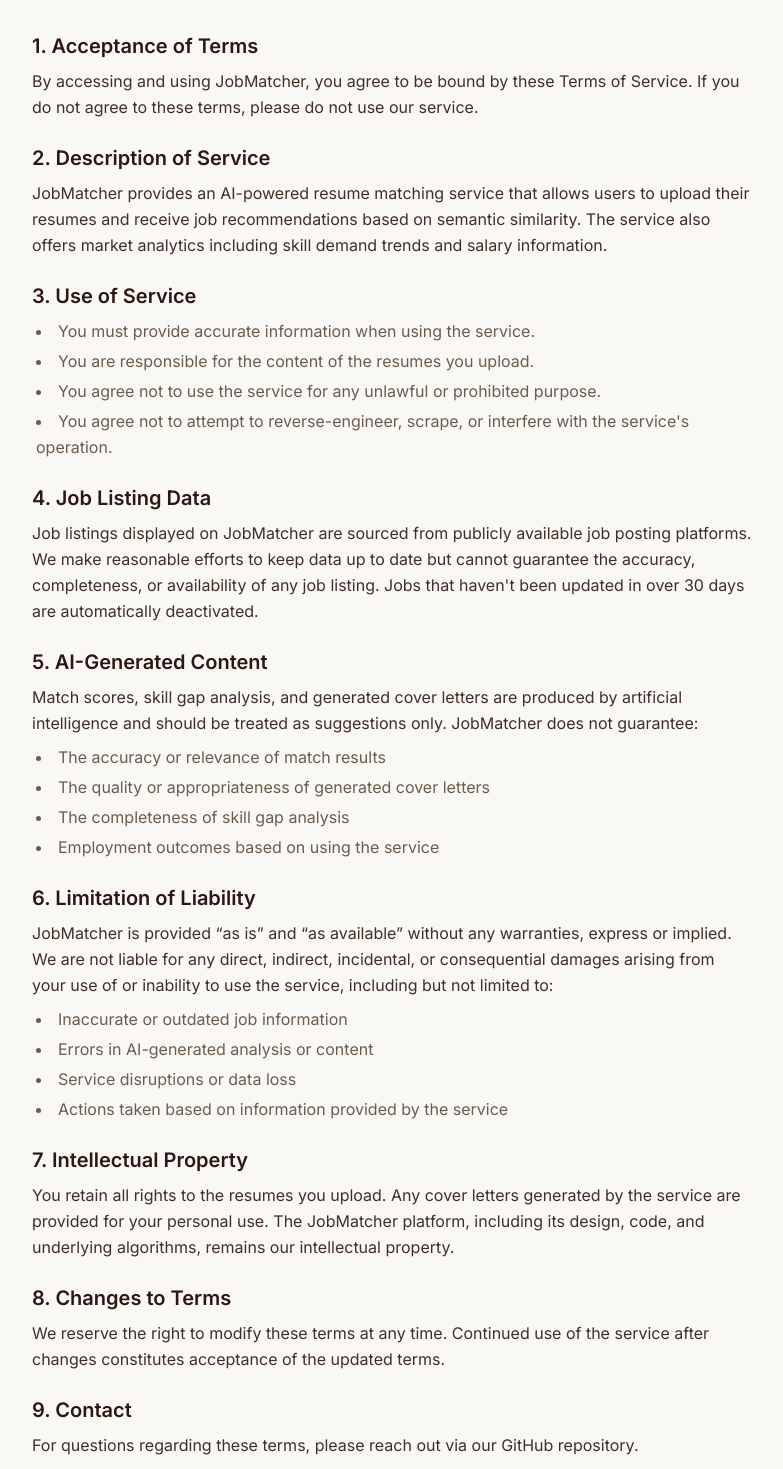
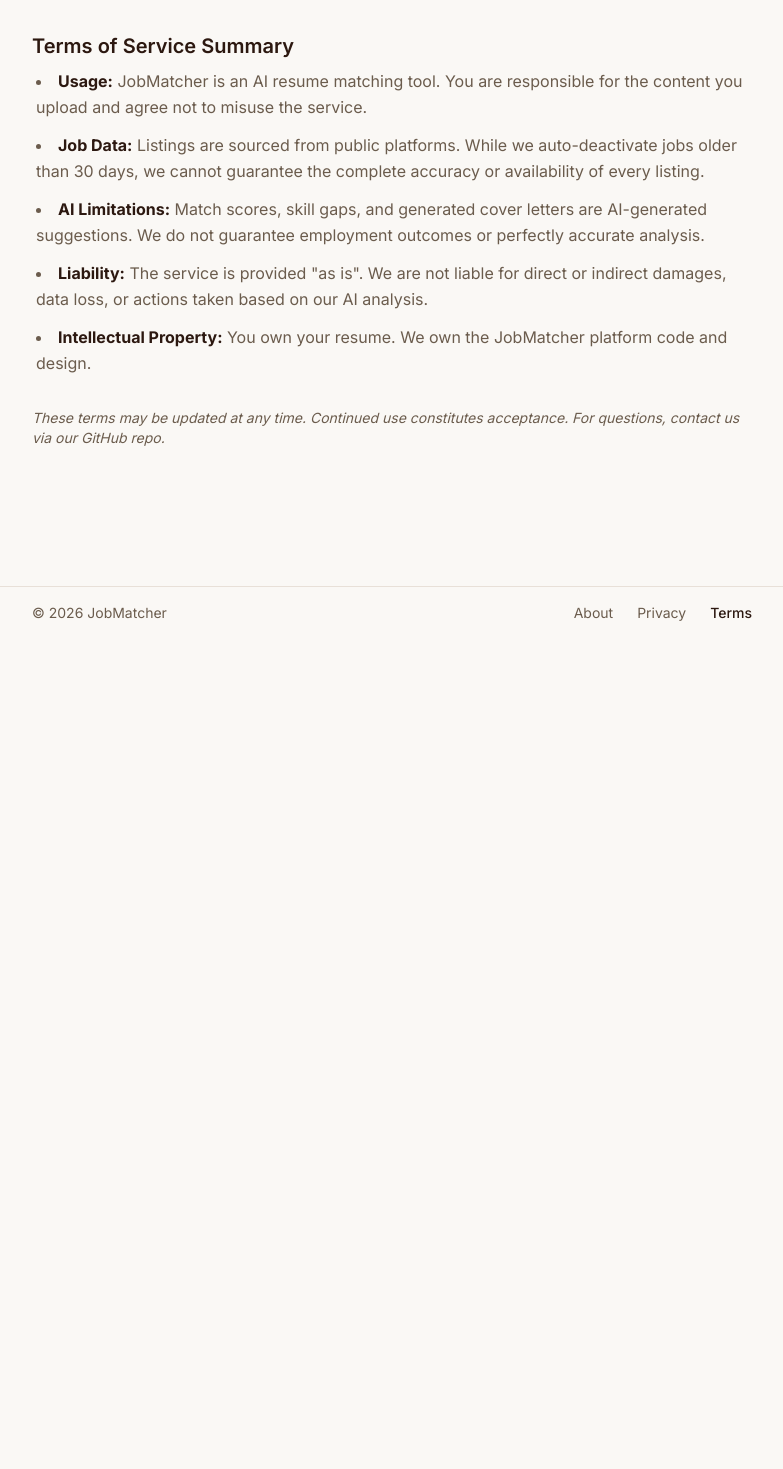
Before and after one commit to kritnipit-phetanan/job_match, a Next.js app in the folder frontend/: page /terms in a window 1280 px wide. Shown: the part 161-1630 px from the top of the page, without its empty margins (248-1031 px from the left). After the commit the page ends 800 px from the top, so only its background shows below. Built offline with nearby package versions, Linux system fonts and the light colour scheme.

Commit message:
docs: condense privacy policy and terms of service

```diff
--- a/frontend/app/about/page.tsx
+++ b/frontend/app/about/page.tsx
@@ -42,17 +42,6 @@
           </section>
 
           <section>
-            <h2 className="text-xl font-semibold text-foreground mb-2">Tech Stack</h2>
-            <ul className="list-disc list-inside space-y-1 ml-1 text-muted-foreground">
-              <li><strong className="text-foreground">Frontend</strong> — Next.js, React, Tailwind CSS, Recharts</li>
-              <li><strong className="text-foreground">Backend</strong> — FastAPI (Python)</li>
-              <li><strong className="text-foreground">Database</strong> — PostgreSQL + pgvector (Supabase)</li>
-              <li><strong className="text-foreground">AI / ML</strong> — Google Gemini (embedding & generation)</li>
-              <li><strong className="text-foreground">Data Pipeline</strong> — Playwright (scraping), custom ETL pipeline</li>
-            </ul>
-          </section>
-
-          <section>
             <h2 className="text-xl font-semibold text-foreground mb-2">Market Analytics</h2>
             <p>
               Beyond resume matching, JobMatcher provides real-time market analytics including the most in-demand skills and salary trends
--- a/frontend/app/privacy/page.tsx
+++ b/frontend/app/privacy/page.tsx
@@ -45,43 +45,10 @@
           </section>
 
           <section>
-            <h2 className="text-xl font-semibold text-foreground mb-2">Data We Collect</h2>
-            <div className="space-y-3">
-              <div>
-                <h3 className="font-semibold text-foreground">Data we process temporarily (not stored):</h3>
-                <ul className="list-disc list-inside space-y-1 ml-1 text-muted-foreground mt-1">
-                  <li>Your uploaded resume (PDF file)</li>
-                  <li>Extracted text content from your resume</li>
-                  <li>AI-generated vector embeddings of your resume</li>
-                  <li>Match results and skill gap analysis</li>
-                </ul>
-              </div>
-              <div>
-                <h3 className="font-semibold text-foreground">Data stored in our database:</h3>
-                <ul className="list-disc list-inside space-y-1 ml-1 text-muted-foreground mt-1">
-                  <li>Job listing data (title, company, location, salary, description, skills) — sourced from public job boards</li>
-                  <li>Job embedding vectors for semantic matching</li>
-                </ul>
-              </div>
-            </div>
-          </section>
-
-          <section>
-            <h2 className="text-xl font-semibold text-foreground mb-2">AI Processing</h2>
-            <p>
-              We use Google Gemini API to:
-            </p>
-            <ul className="list-disc list-inside space-y-1 ml-1 text-muted-foreground mt-2">
-              <li>Generate embedding vectors from your resume text for semantic matching</li>
-              <li>Analyze skill gaps between your resume and job requirements</li>
-              <li>Generate tailored cover letters upon your request</li>
-            </ul>
-            <p className="mt-2 text-sm text-muted-foreground">
-              Your resume text is sent to Google&apos;s API for processing. Please refer to{" "}
-              <a href="https://ai.google.dev/terms" target="_blank" rel="noopener noreferrer" className="underline hover:text-foreground">
-                Google&apos;s AI Terms of Service
-              </a>{" "}
-              for their data handling practices.
+            <h2 className="text-xl font-semibold text-foreground mb-2">Data & AI Processing</h2>
+            <p className="text-muted-foreground">
+              We only temporarily process your resume text via Google Gemini API to generate match scores, skill gaps, and cover letters.
+              No personal data is saved to our database, and we only store publicly obtained job listings.
             </p>
           </section>
 
--- a/frontend/app/terms/page.tsx
+++ b/frontend/app/terms/page.tsx
@@ -25,94 +25,29 @@
 
         <div className="space-y-6 text-foreground/90 leading-relaxed">
           <section>
-            <h2 className="text-xl font-semibold text-foreground mb-2">1. Acceptance of Terms</h2>
-            <p>
-              By accessing and using JobMatcher, you agree to be bound by these Terms of Service.
-              If you do not agree to these terms, please do not use our service.
-            </p>
-          </section>
-
-          <section>
-            <h2 className="text-xl font-semibold text-foreground mb-2">2. Description of Service</h2>
-            <p>
-              JobMatcher provides an AI-powered resume matching service that allows users to upload their resumes
-              and receive job recommendations based on semantic similarity. The service also offers market analytics
-              including skill demand trends and salary information.
-            </p>
-          </section>
-
-          <section>
-            <h2 className="text-xl font-semibold text-foreground mb-2">3. Use of Service</h2>
-            <ul className="list-disc list-inside space-y-1 ml-1 text-muted-foreground">
-              <li>You must provide accurate information when using the service.</li>
-              <li>You are responsible for the content of the resumes you upload.</li>
-              <li>You agree not to use the service for any unlawful or prohibited purpose.</li>
-              <li>You agree not to attempt to reverse-engineer, scrape, or interfere with the service&apos;s operation.</li>
+            <h2 className="text-xl font-semibold text-foreground mb-2">Terms of Service Summary</h2>
+            <ul className="list-disc list-inside space-y-3 ml-1 text-muted-foreground">
+              <li>
+                <strong className="text-foreground">Usage:</strong> JobMatcher is an AI resume matching tool. You are responsible for the content you upload and agree not to misuse the service.
+              </li>
+              <li>
+                <strong className="text-foreground">Job Data:</strong> Listings are sourced from public platforms. While we auto-deactivate jobs older than 30 days, we cannot guarantee the complete accuracy or availability of every listing.
+              </li>
+              <li>
+                <strong className="text-foreground">AI Limitations:</strong> Match scores, skill gaps, and generated cover letters are AI-generated suggestions. We do not guarantee employment outcomes or perfectly accurate analysis.
+              </li>
+              <li>
+                <strong className="text-foreground">Liability:</strong> The service is provided "as is". We are not liable for direct or indirect damages, data loss, or actions taken based on our AI analysis.
+              </li>
+              <li>
+                <strong className="text-foreground">Intellectual Property:</strong> You own your resume. We own the JobMatcher platform code and design.
+              </li>
             </ul>
           </section>
 
-          <section>
-            <h2 className="text-xl font-semibold text-foreground mb-2">4. Job Listing Data</h2>
-            <p>
-              Job listings displayed on JobMatcher are sourced from publicly available job posting platforms.
-              We make reasonable efforts to keep data up to date but cannot guarantee the accuracy,
-              completeness, or availability of any job listing. Jobs that haven&apos;t been updated in over 30 days
-              are automatically deactivated.
-            </p>
-          </section>
-
-          <section>
-            <h2 className="text-xl font-semibold text-foreground mb-2">5. AI-Generated Content</h2>
-            <p>
-              Match scores, skill gap analysis, and generated cover letters are produced by artificial intelligence
-              and should be treated as suggestions only. JobMatcher does not guarantee:
-            </p>
-            <ul className="list-disc list-inside space-y-1 ml-1 text-muted-foreground mt-2">
-              <li>The accuracy or relevance of match results</li>
-              <li>The quality or appropriateness of generated cover letters</li>
-              <li>The completeness of skill gap analysis</li>
-              <li>Employment outcomes based on using the service</li>
-            </ul>
-          </section>
-
-          <section>
-            <h2 className="text-xl font-semibold text-foreground mb-2">6. Limitation of Liability</h2>
-            <p>
-              JobMatcher is provided &ldquo;as is&rdquo; and &ldquo;as available&rdquo; without any warranties, express or implied.
-              We are not liable for any direct, indirect, incidental, or consequential damages arising from
-              your use of or inability to use the service, including but not limited to:
-            </p>
-            <ul className="list-disc list-inside space-y-1 ml-1 text-muted-foreground mt-2">
-              <li>Inaccurate or outdated job information</li>
-              <li>Errors in AI-generated analysis or content</li>
-              <li>Service disruptions or data loss</li>
-              <li>Actions taken based on information provided by the service</li>
-            </ul>
-          </section>
-
-          <section>
-            <h2 className="text-xl font-semibold text-foreground mb-2">7. Intellectual Property</h2>
-            <p>
-              You retain all rights to the resumes you upload. Any cover letters generated by the service
-              are provided for your personal use. The JobMatcher platform, including its design, code,
-              and underlying algorithms, remains our intellectual property.
-            </p>
-          </section>
-
-          <section>
-            <h2 className="text-xl font-semibold text-foreground mb-2">8. Changes to Terms</h2>
-            <p>
-              We reserve the right to modify these terms at any time. Continued use of the service after
-              changes constitutes acceptance of the updated terms.
-            </p>
-          </section>
-
-          <section>
-            <h2 className="text-xl font-semibold text-foreground mb-2">9. Contact</h2>
-            <p>
-              For questions regarding these terms, please reach out via our GitHub repository.
-            </p>
-          </section>
+          <p className="text-sm text-muted-foreground italic mt-8">
+            These terms may be updated at any time. Continued use constitutes acceptance. For questions, contact us via our GitHub repo.
+          </p>
         </div>
       </main>
 
```
